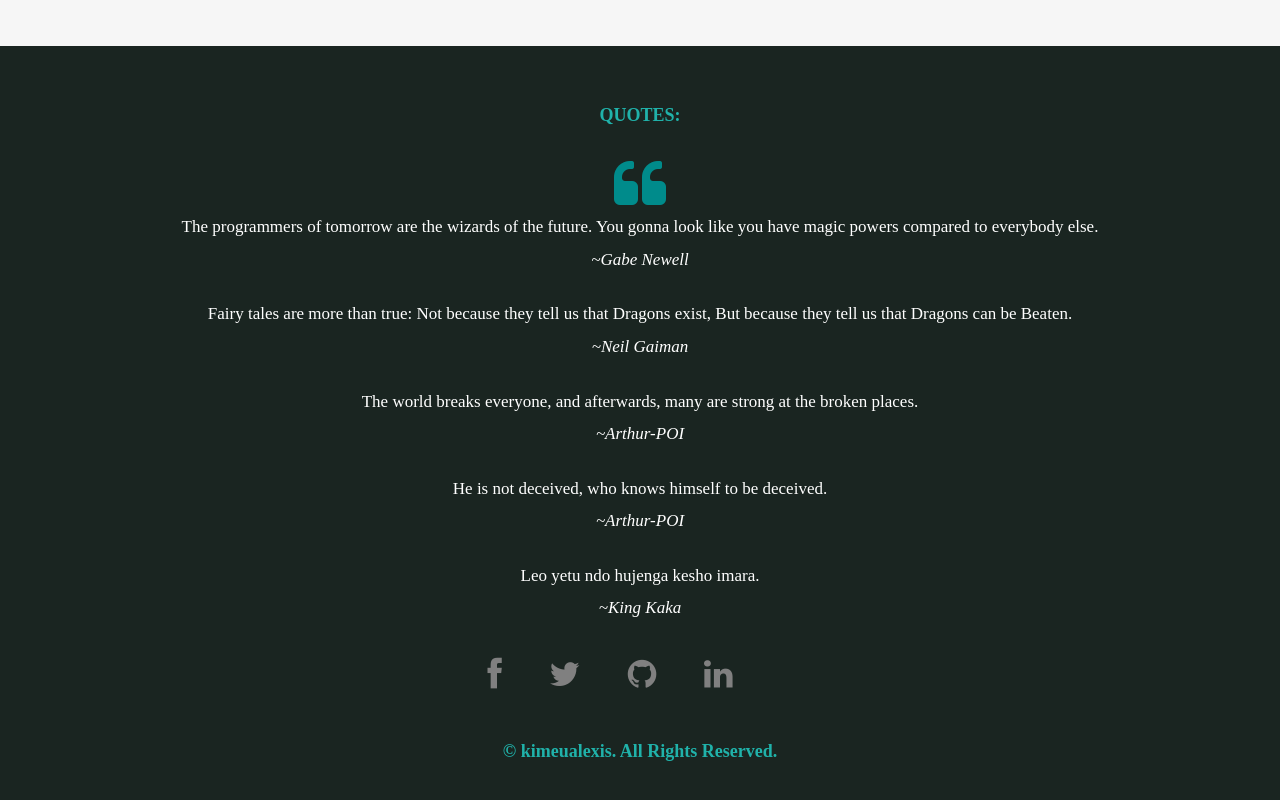
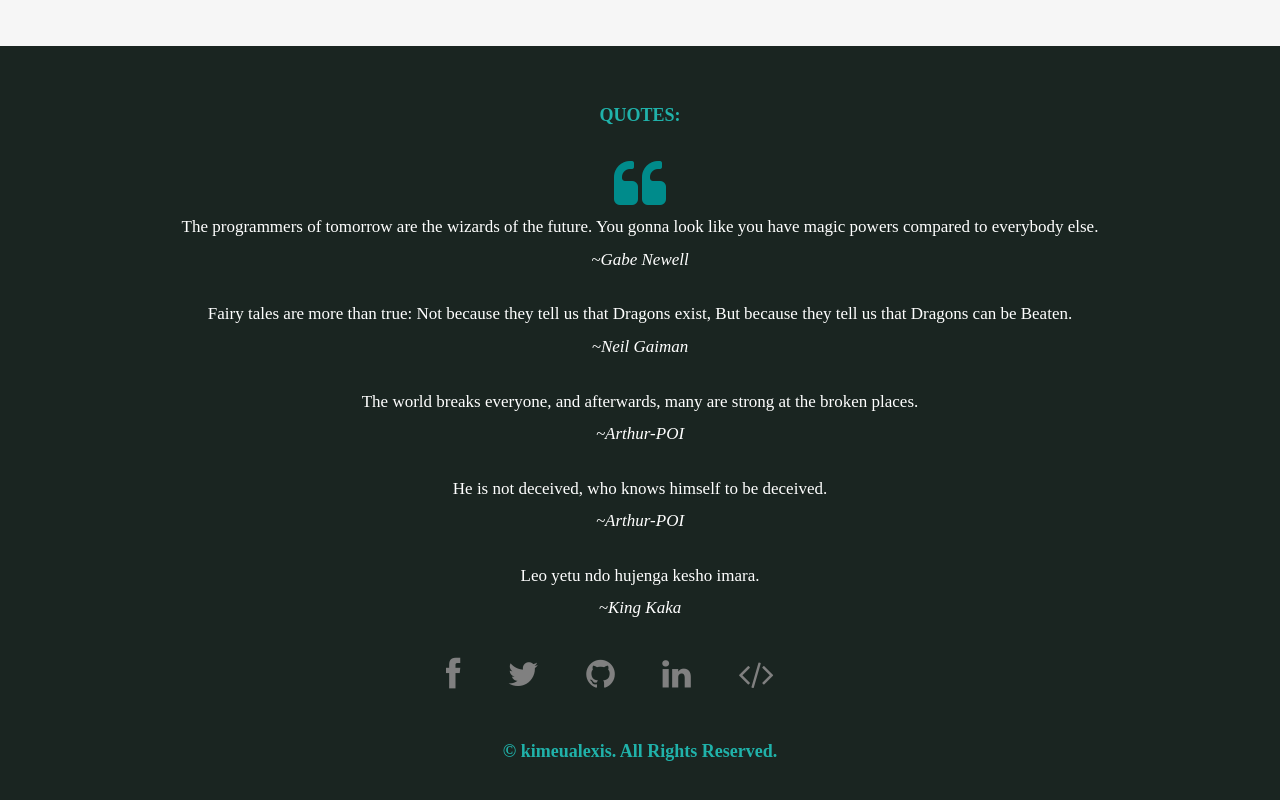
Before and after one commit to kimeualexis/kimeualexis.github.io, a plain HTML site: page index.html in a window 1280 px wide. Shown: the part 5338-6138 px from the top of the page. Drawn offline with Linux system fonts and the light colour scheme; some packages are replaced by stand-ins of ours; files whose address does not match are found by name.

Commit message:
fiverr link

```diff
--- a/index.html
+++ b/index.html
@@ -544,6 +544,7 @@
                             <li><a href="https://twitter.com/kimeualexis/"><i class="fa fa-twitter fa-lg"></i></a></li>
                             <li><a href="https://github.com/kimeualexis/"><i class="fa fa-github fa-lg"></i></a></li>
                             <li><a href="https://www.linkedin.com/in/alex-kimeu-298520118/"><i class="fa fa-linkedin fa-lg"></i></a></li>
+                            <li><a href="https://www.fiverr.com/kimeualexis/"><i class="fa fa-code fa-lg"></i></a></li>
 
                         </ul>
                     </div>
```
